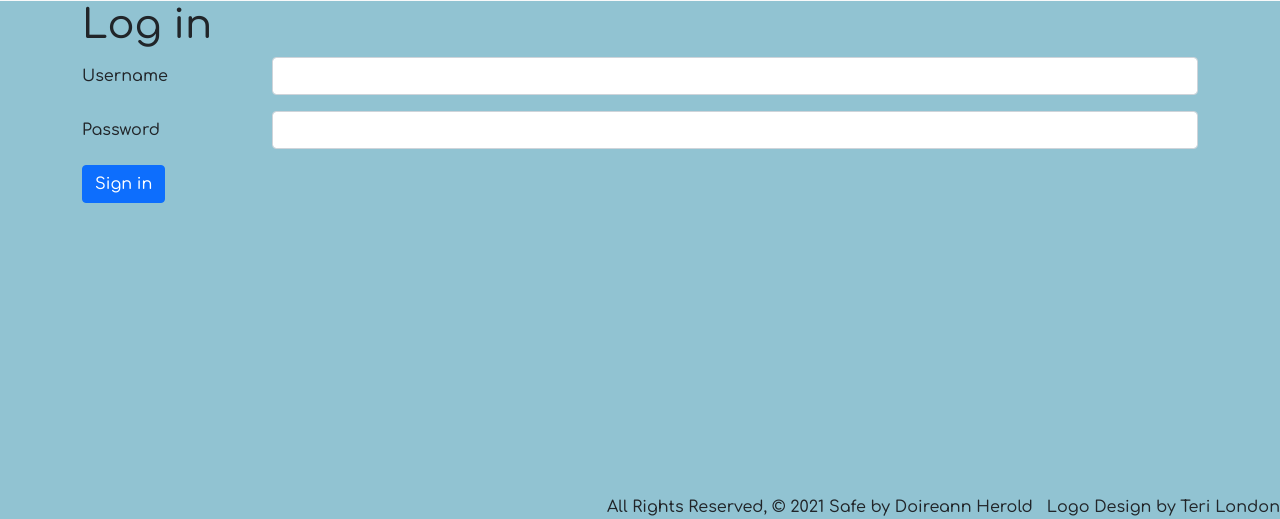
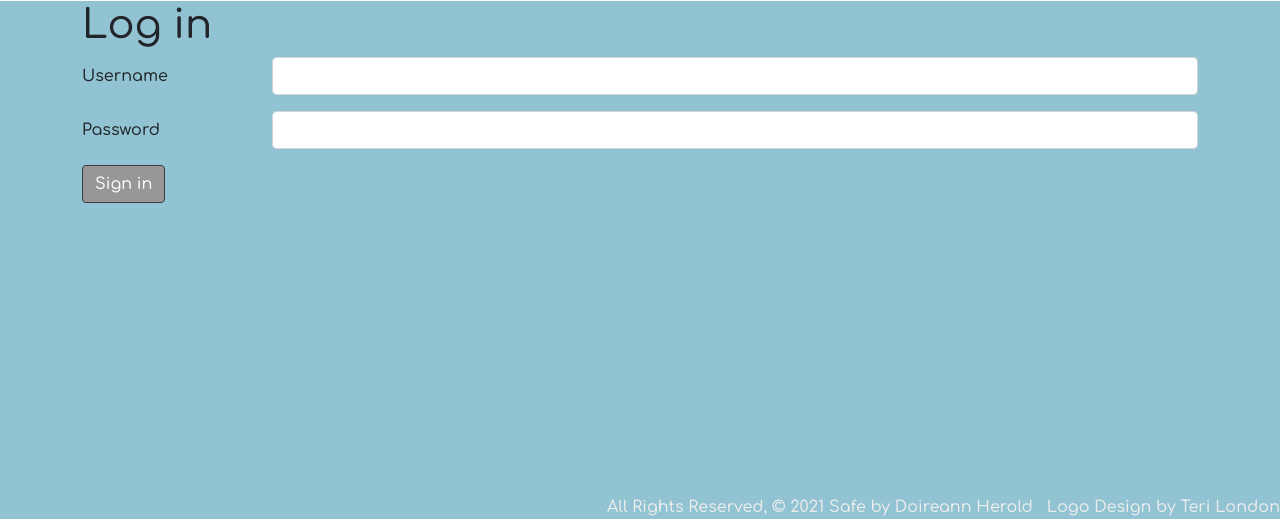
Before and after one commit to reclursive/Safe, a Django app: page / in a window 1280 px wide. Shown: the part 281-800 px from the top of the page. Run offline with Django 3.2, Linux system fonts and the light colour scheme.

Commit message:
button color fix

```diff
--- a/main_app/static/css/style.css
+++ b/main_app/static/css/style.css
@@ -7,14 +7,26 @@ body {
 
   }
 .container-fluid {
-   background-color: #91C3D2
+  background-color: #91C3D2;
 }
 
-  main {
-    flex: 1 0 auto;
+main {
+  flex: 1 0 auto;
   }
 
-  footer {
-    padding-top: 0;
-    text-align: right;
+footer {
+  color: #EDEDED;
+  padding-top: 0;
+  text-align: right;
   }
+
+.btn-primary {
+  background-color: #979797;
+  border-color: #3D3D40;
+}
+
+.btn-primary:hover {
+  background-color: #3D3D40;
+  border-color:  #979797;
+
+}
```
